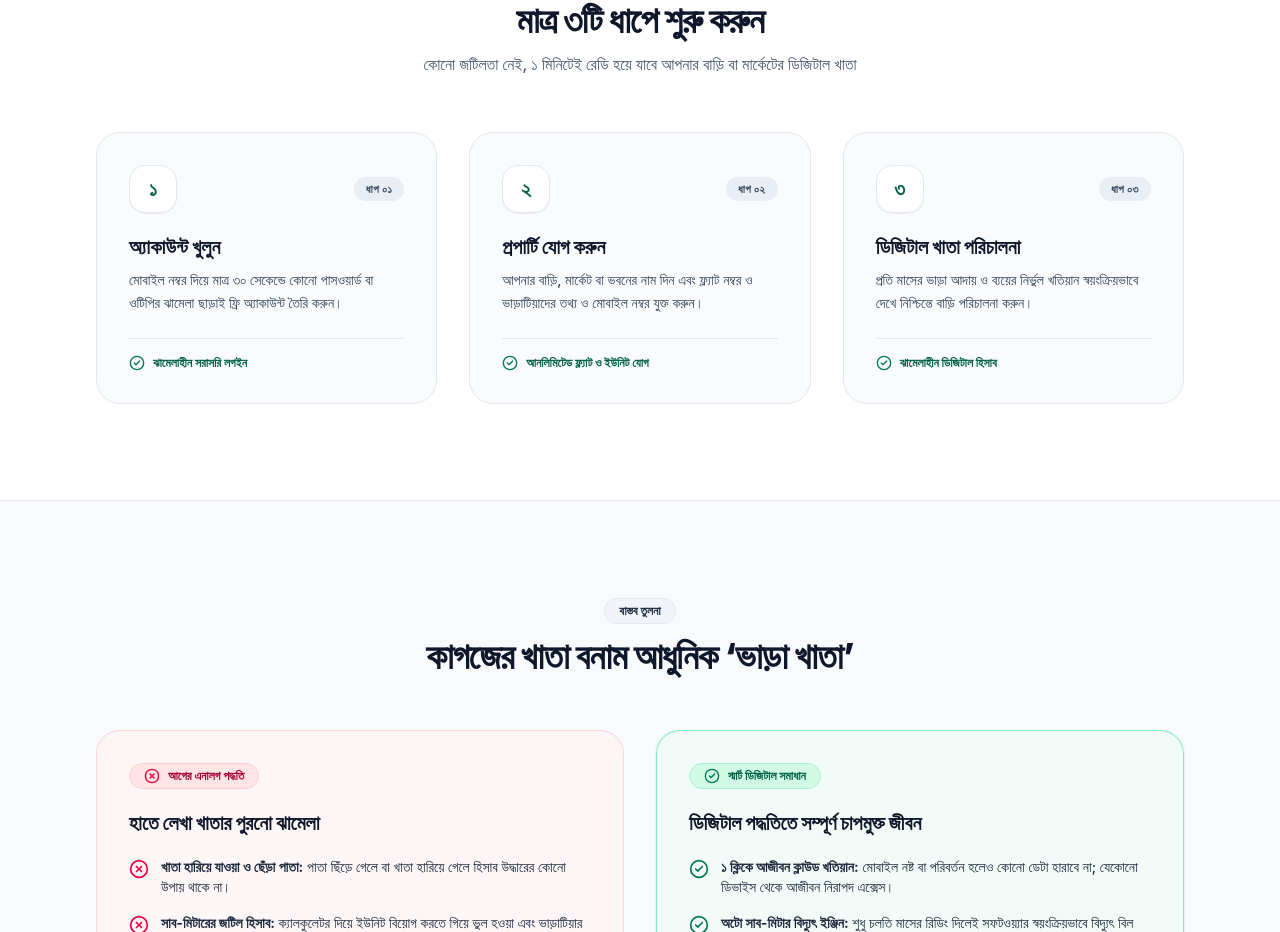
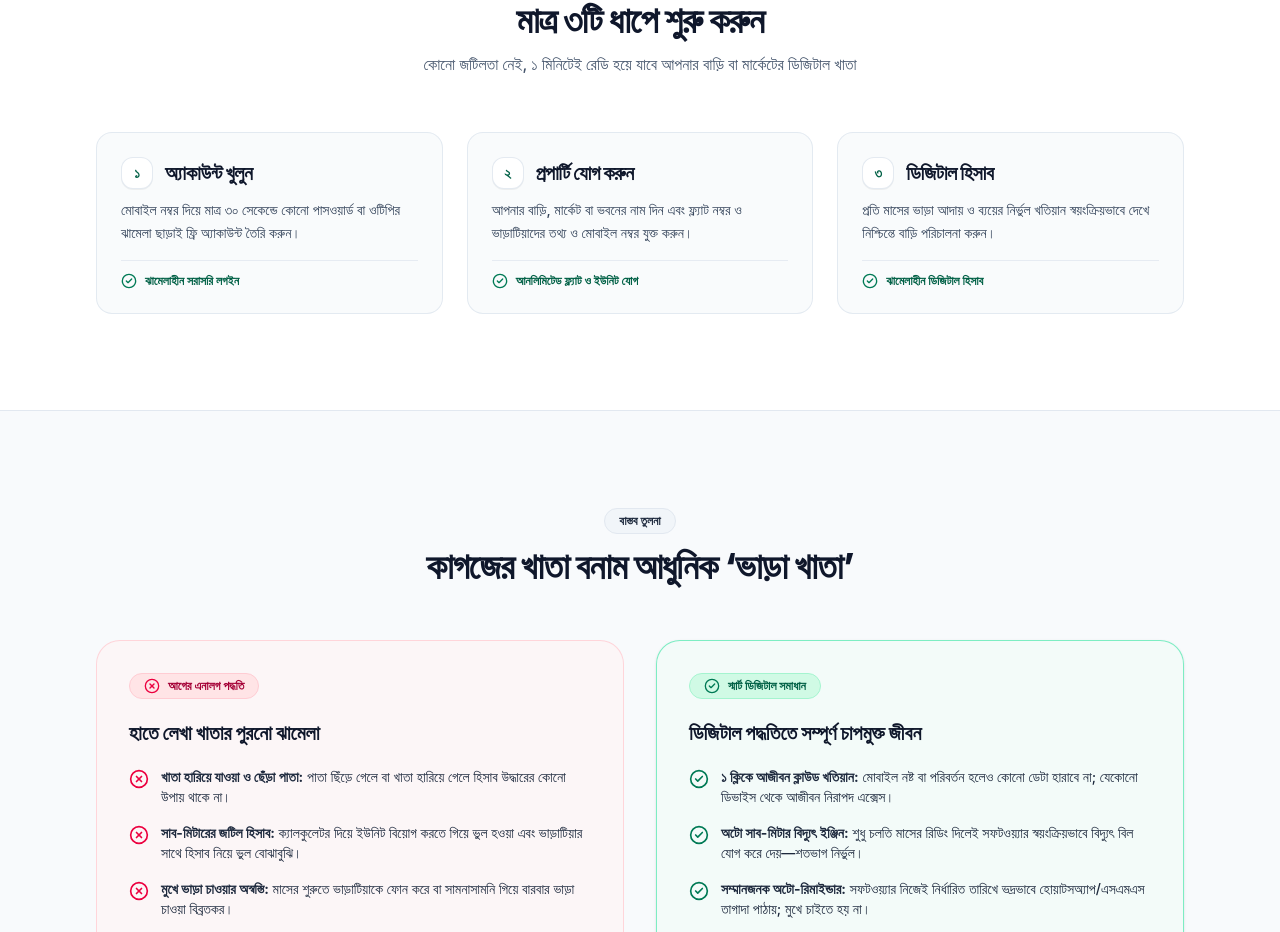
Before and after one commit to zoveraziz/vara-khata, a Next.js app: page / in a window 1280 px wide. Shown: the part 1496-2428 px from the top of the page. Built offline with nearby package versions, Linux system fonts and the light colour scheme.

Commit message:
style: align step numbers inline with titles and rename step 3 to ডিজিটাল হিসাব to reduce card height

```diff
--- a/app/landing/page.tsx
+++ b/app/landing/page.tsx
@@ -452,31 +452,29 @@ export default function HomePage() {
             </p>
           </div>
 
-          <div className="grid grid-cols-1 md:grid-cols-3 gap-6 lg:gap-8">
+          <div className="grid grid-cols-1 md:grid-cols-3 gap-5 lg:gap-6">
             {siteContent.howItWorks.steps.map((step, idx) => (
               <div
                 key={idx}
-                className="relative rounded-3xl p-7 sm:p-8 bg-slate-50/70 border border-slate-200 hover:border-emerald-300 hover:bg-white hover:shadow-md transition-all group flex flex-col justify-between space-y-6"
+                className="relative rounded-2xl p-5 sm:p-6 bg-slate-50/80 border border-slate-200/90 hover:border-emerald-300 hover:bg-white hover:shadow-md transition-all group flex flex-col justify-between space-y-4"
               >
                 <div>
-                  <div className="flex items-center justify-between mb-5">
-                    <div className="w-12 h-12 rounded-2xl bg-white border border-slate-200 shadow-2xs text-emerald-800 flex items-center justify-center font-black text-xl group-hover:bg-emerald-800 group-hover:text-white transition-all">
+                  {/* Step Number on the Left of Title in the same line */}
+                  <div className="flex items-center gap-3 mb-2.5">
+                    <span className="w-8 h-8 rounded-xl bg-white text-emerald-800 border border-slate-200/90 shadow-2xs flex items-center justify-center font-black text-sm shrink-0 group-hover:bg-emerald-800 group-hover:text-white group-hover:border-emerald-800 transition-all">
                       {step.stepNumber}
-                    </div>
-                    <span className="text-[11px] font-black uppercase tracking-wider px-3 py-1 rounded-full bg-slate-200/70 text-slate-700 group-hover:bg-emerald-100 group-hover:text-emerald-900 transition-colors">
-                      {step.stepLabel}
                     </span>
+                    <h3 className="text-lg sm:text-xl font-black text-slate-900 tracking-tight">
+                      {step.title}
+                    </h3>
                   </div>
 
-                  <h3 className="text-xl font-black text-slate-900 mb-2">
-                    {step.title}
-                  </h3>
-                  <p className="text-sm text-slate-700 leading-relaxed font-medium">
+                  <p className="text-xs sm:text-sm text-slate-700 leading-relaxed font-medium">
                     {step.description}
                   </p>
                 </div>
 
-                <div className="pt-4 border-t border-slate-200 flex items-center gap-2 text-xs font-bold text-emerald-800">
+                <div className="pt-3 border-t border-slate-200/80 flex items-center gap-2 text-xs font-bold text-emerald-800">
                   <CheckCircle2 className="w-4 h-4 text-emerald-700 shrink-0" />
                   <span>{step.featureBadge}</span>
                 </div>
--- a/app/page.tsx
+++ b/app/page.tsx
@@ -452,31 +452,29 @@ export default function HomePage() {
             </p>
           </div>
 
-          <div className="grid grid-cols-1 md:grid-cols-3 gap-6 lg:gap-8">
+          <div className="grid grid-cols-1 md:grid-cols-3 gap-5 lg:gap-6">
             {siteContent.howItWorks.steps.map((step, idx) => (
               <div
                 key={idx}
-                className="relative rounded-3xl p-7 sm:p-8 bg-slate-50/70 border border-slate-200 hover:border-emerald-300 hover:bg-white hover:shadow-md transition-all group flex flex-col justify-between space-y-6"
+                className="relative rounded-2xl p-5 sm:p-6 bg-slate-50/80 border border-slate-200/90 hover:border-emerald-300 hover:bg-white hover:shadow-md transition-all group flex flex-col justify-between space-y-4"
               >
                 <div>
-                  <div className="flex items-center justify-between mb-5">
-                    <div className="w-12 h-12 rounded-2xl bg-white border border-slate-200 shadow-2xs text-emerald-800 flex items-center justify-center font-black text-xl group-hover:bg-emerald-800 group-hover:text-white transition-all">
+                  {/* Step Number on the Left of Title in the same line */}
+                  <div className="flex items-center gap-3 mb-2.5">
+                    <span className="w-8 h-8 rounded-xl bg-white text-emerald-800 border border-slate-200/90 shadow-2xs flex items-center justify-center font-black text-sm shrink-0 group-hover:bg-emerald-800 group-hover:text-white group-hover:border-emerald-800 transition-all">
                       {step.stepNumber}
-                    </div>
-                    <span className="text-[11px] font-black uppercase tracking-wider px-3 py-1 rounded-full bg-slate-200/70 text-slate-700 group-hover:bg-emerald-100 group-hover:text-emerald-900 transition-colors">
-                      {step.stepLabel}
                     </span>
+                    <h3 className="text-lg sm:text-xl font-black text-slate-900 tracking-tight">
+                      {step.title}
+                    </h3>
                   </div>
 
-                  <h3 className="text-xl font-black text-slate-900 mb-2">
-                    {step.title}
-                  </h3>
-                  <p className="text-sm text-slate-700 leading-relaxed font-medium">
+                  <p className="text-xs sm:text-sm text-slate-700 leading-relaxed font-medium">
                     {step.description}
                   </p>
                 </div>
 
-                <div className="pt-4 border-t border-slate-200 flex items-center gap-2 text-xs font-bold text-emerald-800">
+                <div className="pt-3 border-t border-slate-200/80 flex items-center gap-2 text-xs font-bold text-emerald-800">
                   <CheckCircle2 className="w-4 h-4 text-emerald-700 shrink-0" />
                   <span>{step.featureBadge}</span>
                 </div>
--- a/config/siteContent.ts
+++ b/config/siteContent.ts
@@ -78,7 +78,7 @@ export const siteContent = {
       {
         stepNumber: '৩',
         stepLabel: 'ধাপ ০৩',
-        title: 'ডিজিটাল খাতা পরিচালনা',
+        title: 'ডিজিটাল হিসাব',
         description:
           'প্রতি মাসের ভাড়া আদায় ও ব্যয়ের নির্ভুল খতিয়ান স্বয়ংক্রিয়ভাবে দেখে নিশ্চিন্তে বাড়ি পরিচালনা করুন।',
         featureBadge: 'ঝামেলাহীন ডিজিটাল হিসাব',
--- a/context/SiteContentContext.tsx
+++ b/context/SiteContentContext.tsx
@@ -15,8 +15,8 @@ interface SiteContentContextType {
 
 const SiteContentContext = createContext<SiteContentContextType | undefined>(undefined);
 
-const STORAGE_KEY = 'vara_khata_custom_site_content_v9';
-const TIME_KEY = 'vara_khata_site_content_updated_at_v9';
+const STORAGE_KEY = 'vara_khata_custom_site_content_v10';
+const TIME_KEY = 'vara_khata_site_content_updated_at_v10';
 
 export function SiteContentProvider({ children }: { children: React.ReactNode }) {
   const [content, setContent] = useState<SiteContentType>(defaultContent);
```
